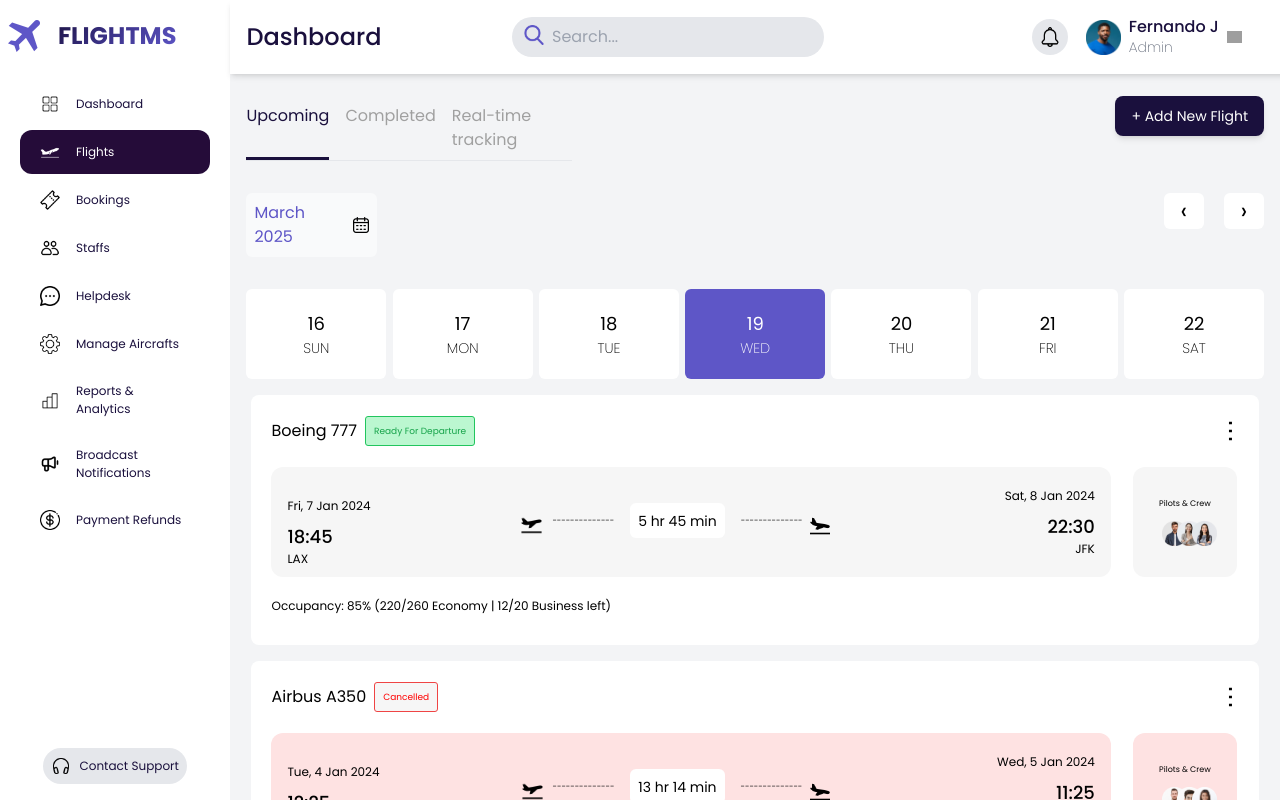
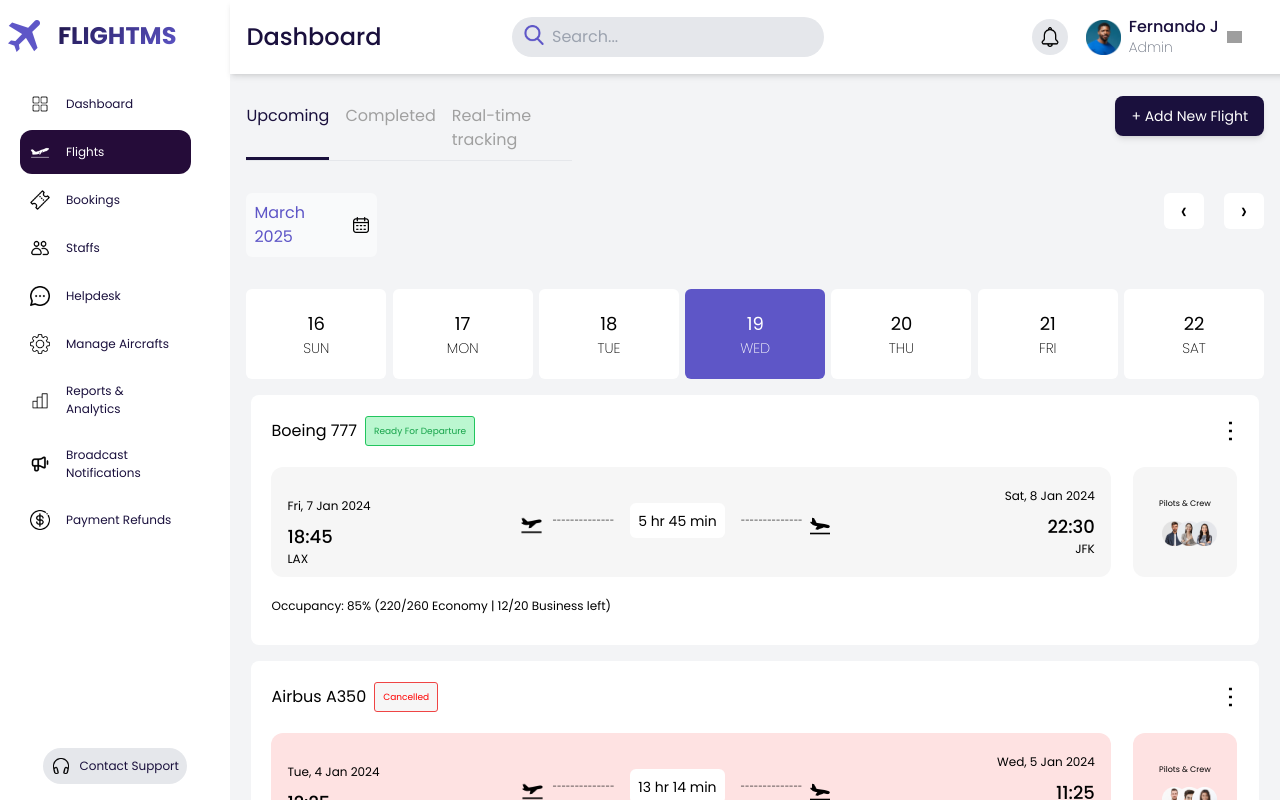
Before and after one commit to Evin-7/flightms, a Vue app: page /flights in a window 1280 px wide. Built offline with nearby package versions, Linux system fonts and the light colour scheme; grey boxes are pictures that could not be loaded; what vue3-apexcharts would draw is missing.

Commit message:
fix:sidebar fix.
sidebar fix.

```diff
--- a/src/components/Sidebar.vue
+++ b/src/components/Sidebar.vue
@@ -4,8 +4,10 @@
       <li v-for="link in links" :key="link.path">
         <router-link
           :to="link.path"
-          class="flex items-center space-x-4 lg:px-[20px] px-[8px] rounded-[12px] transition lg:py-3 py-1"
-          :class="{ 'bg-[#250c39] text-white': $route.path === link.path }"
+          class="flex items-center md:w-[90%] lg:w-[90%] space-x-4 lg:px-[10px] px-[2px] rounded-[12px] transition lg:py-3 py-1"
+          :class="{
+            'bg-[#250c39] md:w-[90%] text-white': $route.path === link.path,
+          }"
         >
           <img
             v-if="link.iconType === 'dynamic'"
```
